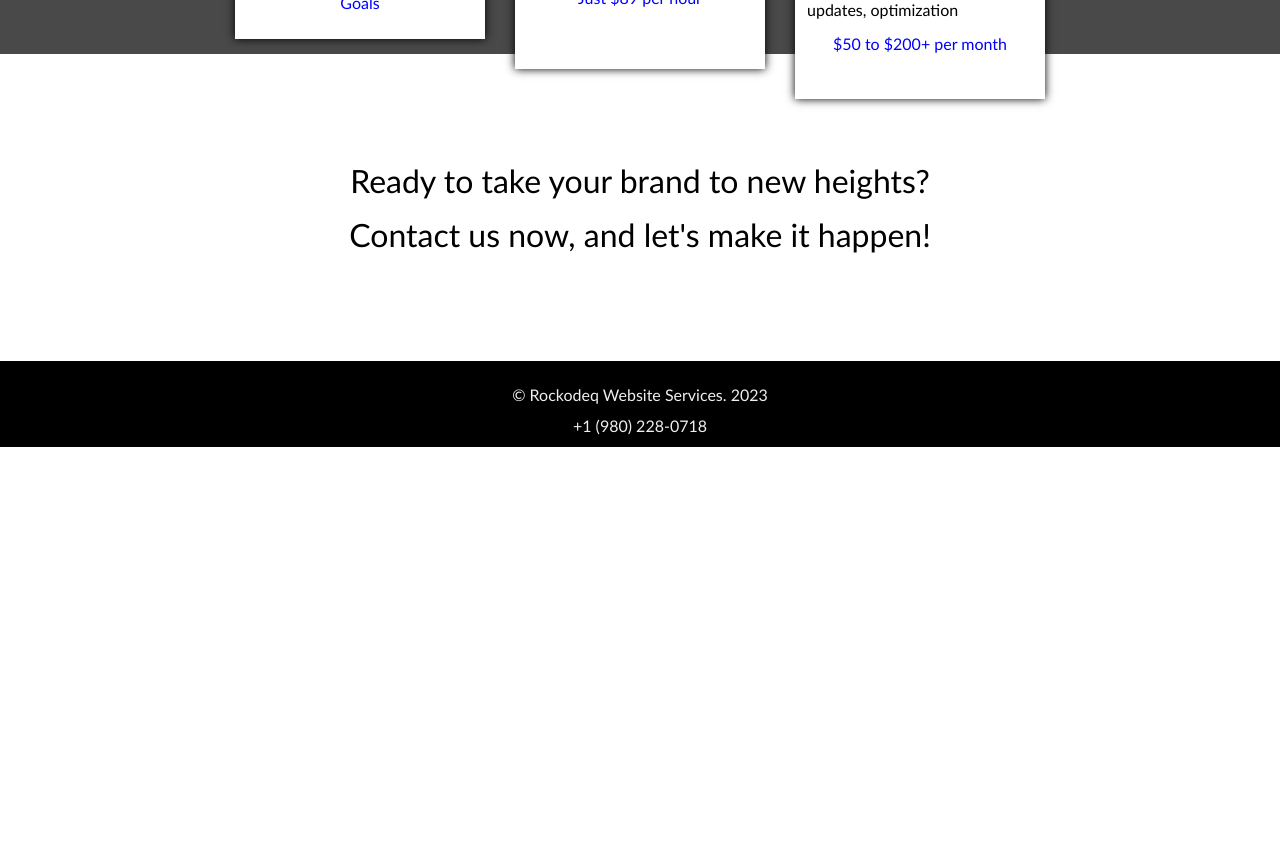
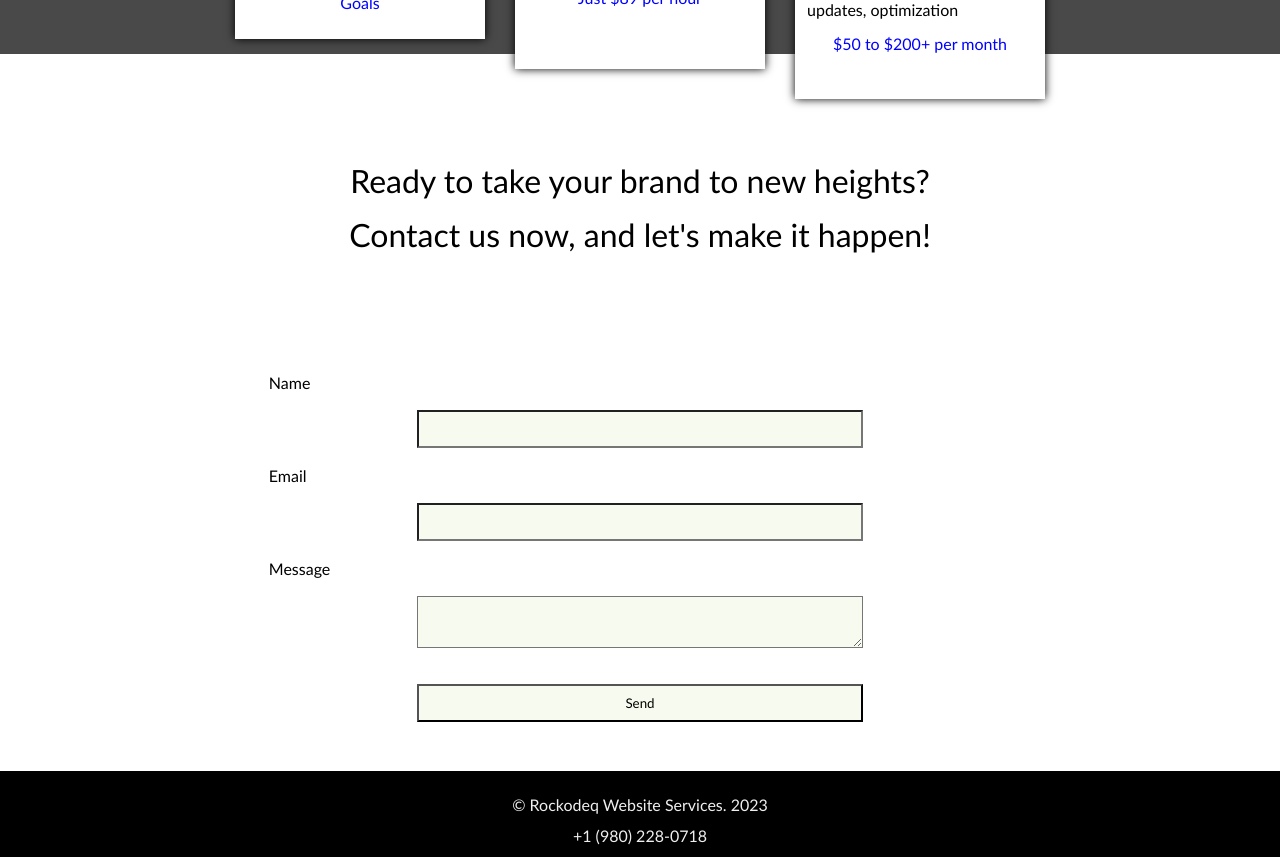
Before and after one commit to 4RomanR/Rockodeq, a React (Create React App) app: page / in a window 1280 px wide. Shown: the part 2360-3217 px from the top of the page. Before the commit the page ends 2807 px from the top, so only its background shows below. Built offline with nearby package versions, Linux system fonts and the light colour scheme.

Commit message:
Form
Formulario realizado con React | EmailJS, en proceso de hooks

```diff
--- a/package.json
+++ b/package.json
@@ -3,6 +3,7 @@
   "version": "0.1.0",
   "private": true,
   "dependencies": {
+    "@emailjs/browser": "^3.11.0",
     "@testing-library/jest-dom": "^5.17.0",
     "@testing-library/react": "^13.4.0",
     "@testing-library/user-event": "^13.5.0",
--- a/src/App.js
+++ b/src/App.js
@@ -1,10 +1,11 @@
 import logoRockodeq from "./img/LogoB.png";
-import serviceLogo  from "./img/LogoB.png"
+import serviceLogo from "./img/LogoB.png"
 import conection from "./img/conection.gif"
 import config from "./img/config.png"
 import { About } from "./components/About";
 import { Benefits } from "./components/Benefits";
 import { Services } from "./components/Services";
+import { ContactUs } from "./components/ContactUs";
 function App() {
 
 
@@ -14,14 +15,14 @@
       <div className="section-1">
         <header>
           <div>
-                  <img src={logoRockodeq} alt="rock"/>
+            <img src={logoRockodeq} alt="rock" />
           </div>
           <ul>
             <li><a href="/#services">Services</a></li>
             <li><a href="./services.html">About</a></li>
             <li><a href="/#Contact">Contact</a></li>
           </ul>
-              <img className="bi bi-list" src={require("./img/list.svg").default} alt="rock"/>
+          <img className="bi bi-list" src={require("./img/list.svg").default} alt="rock" />
         </header>
         <div className="section-1-div" href="#Contact">
           <h1>Get your dream website!</h1>
@@ -32,20 +33,15 @@
 
 
       {/* ABOUT */}
-        <About/>
+      <About />
 
       {/* BENEFITS */}
-        <Benefits/>
+      <Benefits />
 
       {/* SERVICES */}
-    <Services/>
+      <Services />
 
-          {/* CTA */}
-      <div className="section-5">
-          <p>Ready to take your brand to new heights?</p>
-          <p>Contact us now, and let's make it happen!</p>
-
-      </div>
+      <ContactUs />
       {/*
       <div className="section-6" id="Contact"/>
        <form action={"https://formsubmit.co/8183967acbf0ea62eb24f45f98cb5253"} method={"POST"}>
--- /dev/null
+++ b/src/components/ContactUs.js
@@ -0,0 +1,40 @@
+import React, { useRef } from 'react';
+import emailjs from '@emailjs/browser';
+
+
+export const ContactUs = () => {
+  const form = useRef();
+
+  const sendEmail = (e) => {
+    e.preventDefault();
+
+    emailjs.sendForm('service_waeobus_rock', 'template_7y28g73', form.current, 'cMvWvZVLTDXiH7o3l')
+      .then((result) => {
+        console.log(result.text);
+      }, (error) => {
+        console.log(error.text);
+      });
+  };
+
+  return (
+    <div>
+      {/* CTA */}
+      <div className="section-5">
+        <p>Ready to take your brand to new heights?</p>
+        <p>Contact us now, and let's make it happen!</p>
+
+      </div>
+      <form ref={form} onSubmit={sendEmail}>
+        <label>Name</label>
+        <input type="text" name="user_name" />
+        <label>Email</label>
+        <input type="email" name="user_email" />
+        <label>Message</label>
+        <textarea name="message" />
+        <input type="submit" value="Send" />
+      </form>
+
+    </div>
+
+  );
+};
```
Also changed, not shown: 10 other files (tests, documents, lock files or other folders). Lines whose indentation alone changed are shown as unchanged.
